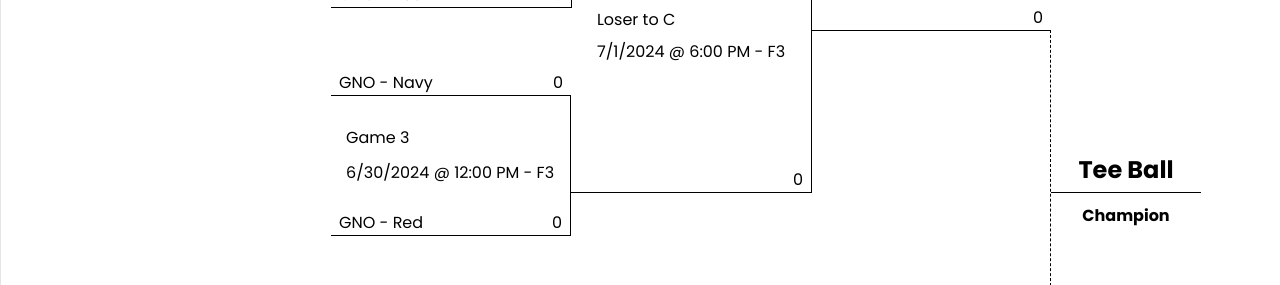
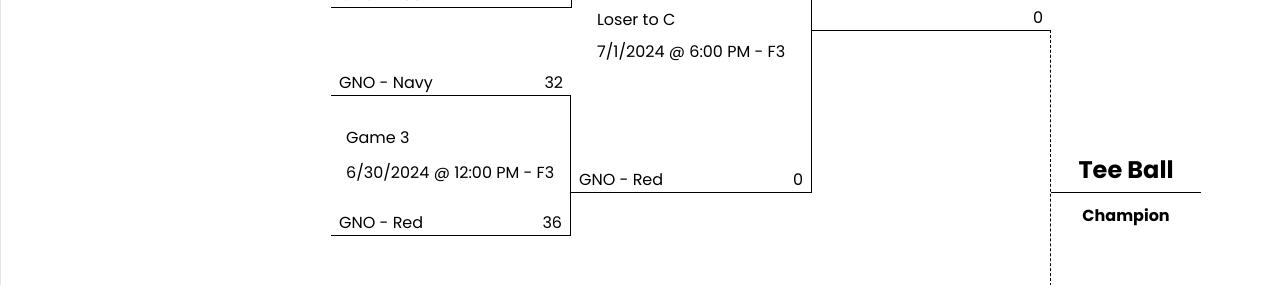
Before and after one commit to TNTEMPLET/ladistrict2, a React (Vite) app: page /#/bracket in a window 1280 px wide. Shown: the part 895-1180 px from the top of the page. Built offline with nearby package versions, Linux system fonts and the light colour scheme.

Commit message:
Update TeeBallBracket.jsx

```diff
--- a/src/Components/Brackets/TeeBallBracket.jsx
+++ b/src/Components/Brackets/TeeBallBracket.jsx
@@ -30,8 +30,8 @@ function Teeball(){
     const loserTwo = twoTopScore !== twoBottomScore ? (twoTopScore < twoBottomScore ? winnOne : elevenMinorsTeams.three) : "B";
 
     //GAME 3
-    const threeTopScore = 0;
-    const threeBottomScore = 0;
+    const threeTopScore = 32;
+    const threeBottomScore = 36;
     const winnThree = threeTopScore !== threeBottomScore ? (threeTopScore > threeBottomScore ? loserOne : loserTwo) : "";
 
     //GAME 4
```
